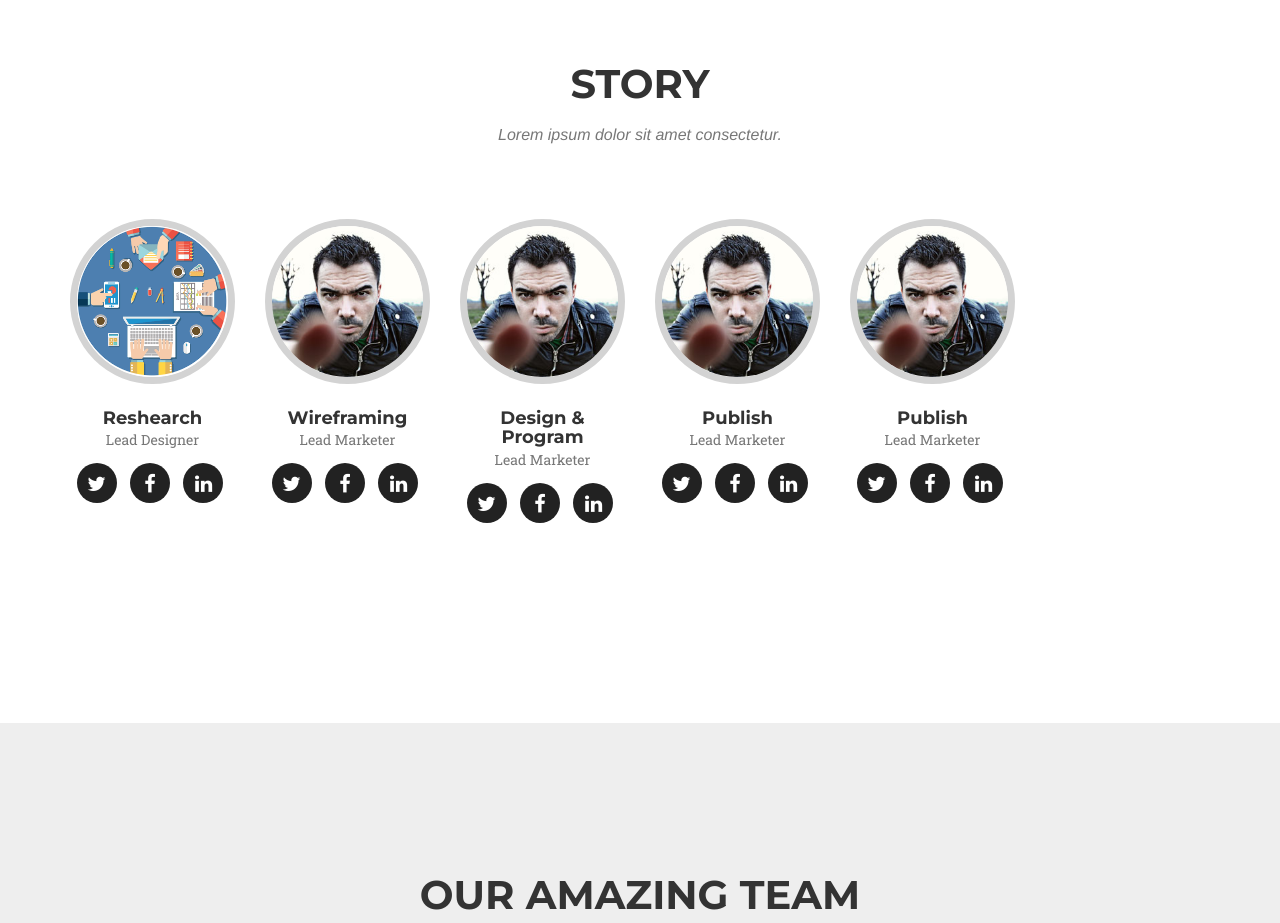
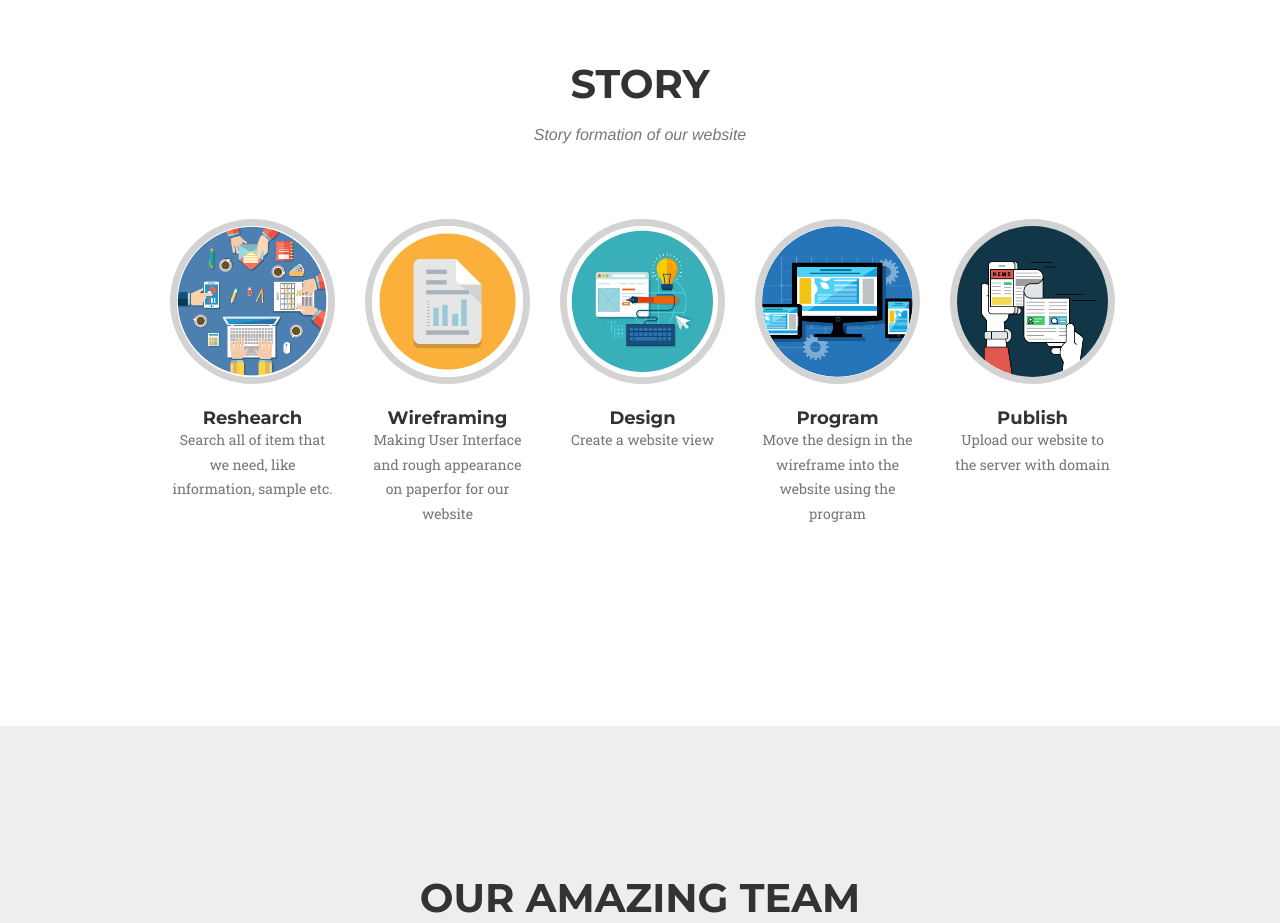
Before and after one commit to isnaoktaviani/LittlePony, a website: page index kiki.html in a window 1280 px wide. Shown: the part 2780-3703 px from the top of the page. Drawn offline with nearby package versions, Linux system fonts and the light colour scheme; a web font is replaced by a local one.

Commit message:
Story
Aku nambahin css (story-member sm timeline) sama nambahin index ya ka +
beberapa gambar

```diff
--- a/css/agency.css
+++ b/css/agency.css
@@ -527,7 +527,7 @@ section h3.section-subheading {
     height: 170px;
     margin-left: -85px;
   }
-  .timeline-image h4 {
+  .timeline-image> h4 {
     margin-top: 40px;
   }
   .timeline > .timeline-inverted > .timeline-panel {
--- a/index kiki.html
+++ b/index kiki.html
@@ -228,87 +228,45 @@
             <div class="row">
                 <div class="col-lg-12 text-center">
                     <h2 class="section-heading">Story</h2>
-                    <h3 class="section-subheading text-muted">Lorem ipsum dolor sit amet consectetur.</h3>
+                    <h3 class="section-subheading text-muted">Story formation of our website</h3>
                 </div>
             </div>
             <div class="row">
-            <center>
-                <div class="col-sm-2">
+                <div class="col-sm-2" style="margin-left: 100px;">
                     <div class="story-member">
                         <img src="img/cari.png" class="img-responsive img-circle" alt="" style="margin: 0 auto; border: 7px solid lightgrey;">
                         <h4>Reshearch</h4>
-                        <p class="text-muted">Lead Designer</p>
-                        <ul class="list-inline social-buttons">
-                            <li><a href="#"><i class="fa fa-twitter"></i></a>
-                            </li>
-                            <li><a href="#"><i class="fa fa-facebook"></i></a>
-                            </li>
-                            <li><a href="#"><i class="fa fa-linkedin"></i></a>
-                            </li>
-                        </ul>
+                        <p class="text-muted">Search all of item that we need, like information, sample etc.</p>
                     </div>
                 </div>
                 <div class="col-sm-2">
                     <div class="story-member">
-                        <img src="img/team/2.jpg" class="img-responsive img-circle" alt="" style="margin: 0 auto; border: 7px solid lightgrey;">
+                        <img src="img/wireframe.jpg" class="img-responsive img-circle" alt="" style="margin: 0 auto; border: 7px solid lightgrey;">
                         <h4>Wireframing</h4>
-                        <p class="text-muted">Lead Marketer</p>
-                        <ul class="list-inline social-buttons">
-                            <li><a href="#"><i class="fa fa-twitter"></i></a>
-                            </li>
-                            <li><a href="#"><i class="fa fa-facebook"></i></a>
-                            </li>
-                            <li><a href="#"><i class="fa fa-linkedin"></i></a>
-                            </li>
-                        </ul>
+                        <p class="text-muted">Making User Interface and rough appearance on paperfor for our website</p>
                     </div>
                 </div>
                 <div class="col-sm-2">
                     <div class="story-member">
-                        <img src="img/team/2.jpg" class="img-responsive img-circle" alt="" style="margin: 0 auto; border: 7px solid lightgrey;">
-                        <h4>Design & Program</h4>
-                        <p class="text-muted">Lead Marketer</p>
-                        <ul class="list-inline social-buttons">
-                            <li><a href="#"><i class="fa fa-twitter"></i></a>
-                            </li>
-                            <li><a href="#"><i class="fa fa-facebook"></i></a>
-                            </li>
-                            <li><a href="#"><i class="fa fa-linkedin"></i></a>
-                            </li>
-                        </ul>
+                        <img src="img/design.png" class="img-responsive img-circle" alt="" style="margin: 0 auto; border: 7px solid lightgrey;">
+                        <h4>Design</h4>
+                        <p class="text-muted">Create a website view</p>
                     </div>
                 </div>
                 <div class="col-sm-2">
                     <div class="story-member">
-                        <img src="img/team/2.jpg" class="img-responsive img-circle" alt="" style="margin: 0 auto; border: 7px solid lightgrey;">
-                        <h4>Publish</h4>
-                        <p class="text-muted">Lead Marketer</p>
-                        <ul class="list-inline social-buttons">
-                            <li><a href="#"><i class="fa fa-twitter"></i></a>
-                            </li>
-                            <li><a href="#"><i class="fa fa-facebook"></i></a>
-                            </li>
-                            <li><a href="#"><i class="fa fa-linkedin"></i></a>
-                            </li>
-                        </ul>
+                        <img src="img/program.png" class="img-responsive img-circle" alt="" style="margin: 0 auto; border: 7px solid lightgrey;">
+                        <h4>Program</h4>
+                        <p class="text-muted">Move the design in the wireframe into the website using the program</p>
                     </div>
                 </div>
                 <div class="col-sm-2">
                     <div class="story-member">
-                        <img src="img/team/2.jpg" class="img-responsive img-circle" alt="" style="margin: 0 auto; border: 7px solid lightgrey;">
+                        <img src="img/publish.png" class="img-responsive img-circle" alt="" style="margin: 0 auto; border: 7px solid lightgrey;">
                         <h4>Publish</h4>
-                        <p class="text-muted">Lead Marketer</p>
-                        <ul class="list-inline social-buttons">
-                            <li><a href="#"><i class="fa fa-twitter"></i></a>
-                            </li>
-                            <li><a href="#"><i class="fa fa-facebook"></i></a>
-                            </li>
-                            <li><a href="#"><i class="fa fa-linkedin"></i></a>
-                            </li>
-                        </ul>
+                        <p class="text-muted">Upload our website to the server with domain</p>
                     </div>
                 </div>
-            </center>
             </div>
     </section>
 
```
Also changed, not shown: img/design.png (added), img/program.png (added), img/publish.png (added), img/wireframe.jpg (added).
